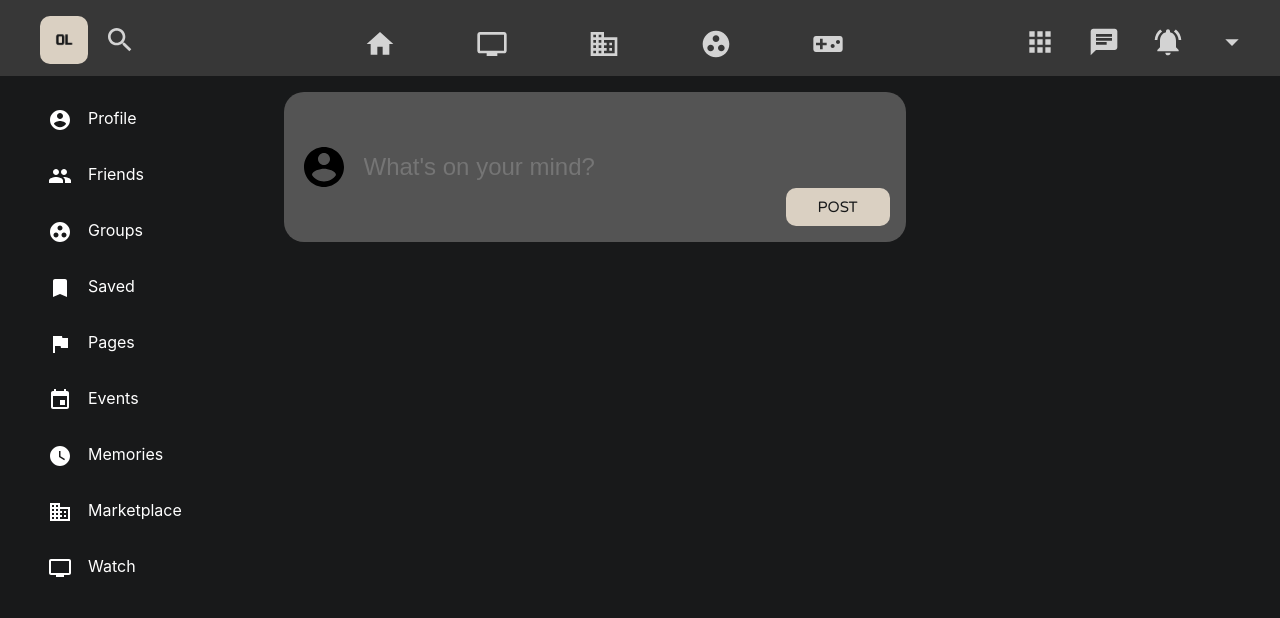
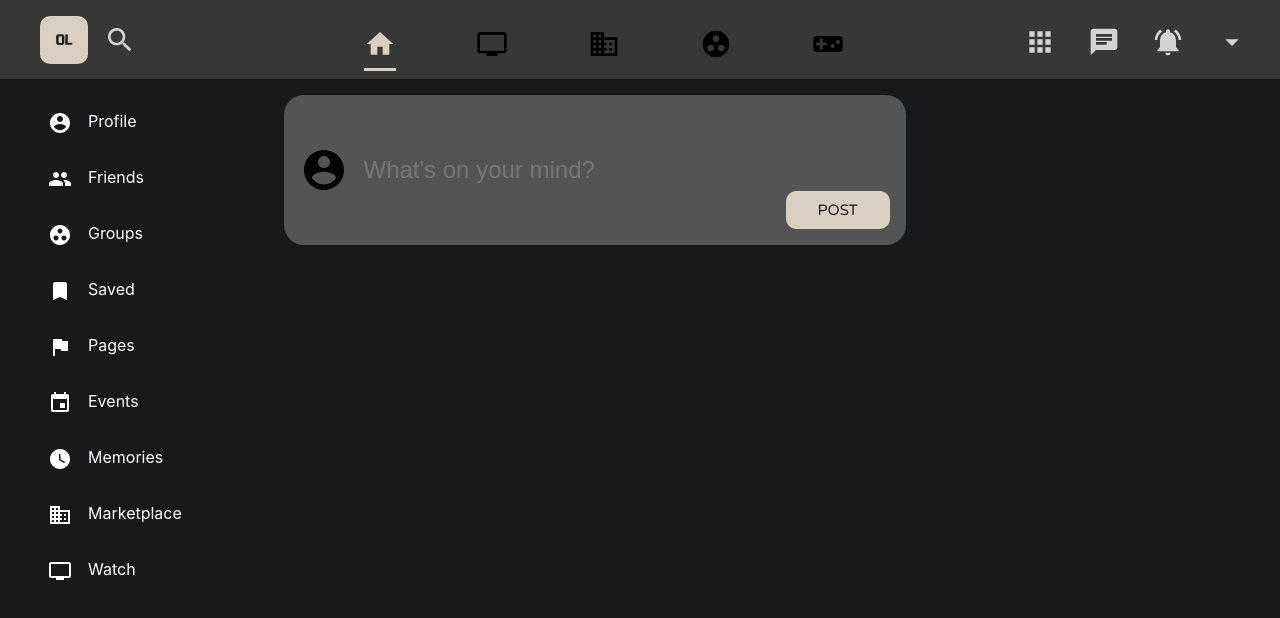
Before and after one commit to dhiren-rajesh/oneliner, a React (Create React App) app: page / in a window 1280 px wide. Shown: the top 618 px of the page. Built offline with nearby package versions, Linux system fonts and the light colour scheme.

Commit message:
Added Changes to Styling

```diff
--- a/src/Navbar.css
+++ b/src/Navbar.css
@@ -17,12 +17,6 @@
   justify-content: space-between;
 }
 
-.nav-citem {
-  margin-left: 5rem;
-  font-weight: 600;
-  padding-top: 0.75rem;
-}
-
 .nav-item {
   margin-left: 2rem;
   font-weight: 600;
--- a/src/Navbar.js
+++ b/src/Navbar.js
@@ -1,5 +1,6 @@
 import React from 'react'
 import './Navbar.css'
+import NavbarOption from './NavbarOption';
 import logo from './OL.png'
 import SearchIcon from '@material-ui/icons/Search';
 import AppsIcon from '@material-ui/icons/Apps';
@@ -23,11 +24,11 @@ export default function Navbar() {
                 <SearchIcon style={{color:'lightgrey', fontSize : '2rem', paddingLeft: '1rem', paddingBottom: '0.5rem'}}/>
             </div>
             <div className="nav-comp">
-                <HomeIcon className="nav-citem" style={styles}/>
-                <TvIcon className="nav-citem" style={styles}/>
-                <BusinessIcon className="nav-citem" style={styles}/>
-                <GroupWorkIcon className="nav-citem" style={styles}/>
-                <VideogameAssetIcon className="nav-citem" style={styles}/>
+                <NavbarOption active Icon={HomeIcon}/>
+                <NavbarOption Icon={TvIcon}/>
+                <NavbarOption Icon={BusinessIcon}/>
+                <NavbarOption Icon={GroupWorkIcon}/>
+                <NavbarOption Icon={VideogameAssetIcon}/>
             </div>
             <div className="nav-comp">
                 <AppsIcon className="nav-item" style={styles}/>
--- /dev/null
+++ b/src/NavbarOption.css
@@ -0,0 +1,22 @@
+.navbarOption {
+  margin-left: 5rem;
+  font-weight: 600;
+  padding-top: 0.75rem;
+  font-size: 2rem;
+}
+
+.navbarOption:hover {
+  color: #fdefef;
+  transition: color 100ms ease-out;
+}
+
+.navbarOption--active:hover {
+  color: #fdefef;
+  border-bottom: 3px solid #fdefef;
+  transition: color 100ms ease-out;
+}
+
+.navbarOption--active {
+  color: #dad0c2;
+  border-bottom: 3px solid #dad0c2;
+}
--- /dev/null
+++ b/src/NavbarOption.js
@@ -0,0 +1,10 @@
+import React from 'react'
+import './NavbarOption.css'
+
+export default function NavbarOption({ active, Icon }) {
+    return (
+        <div className={`navbarOption ${active && 'navbarOption--active'}`}>
+            <Icon style={{fontSize: "2rem"}}/>
+        </div>
+    )
+}
--- a/src/Sidebar.css
+++ b/src/Sidebar.css
@@ -11,7 +11,7 @@
 }
 
 .side-item:hover {
-  background-color: grey;
+  background-color: #fdefef;
   color: black;
   border-radius: 10px;
   padding: 1rem;
```
